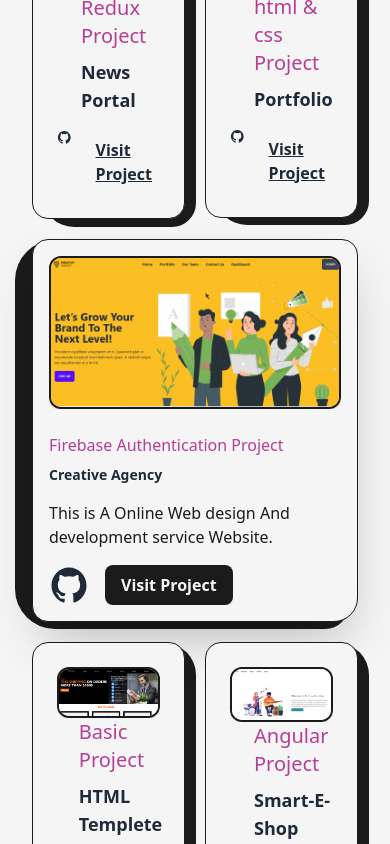
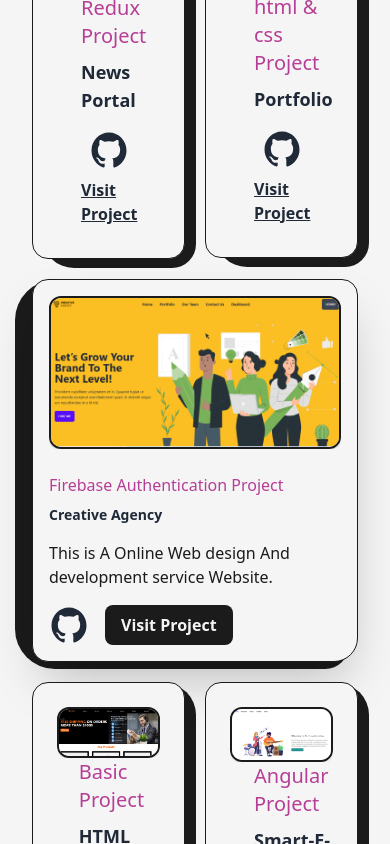
Before and after one commit to sumonhasan55/sumon_hasan_portfolio-nextjs, a Next.js app: page /projects in a window 390 px wide. Shown: the part 780-1624 px from the top of the page. Built offline with nearby package versions, Linux system fonts and the light colour scheme.

Commit message:
responsive cheacked

```diff
--- a/src/pages/projects.js
+++ b/src/pages/projects.js
@@ -86,7 +86,7 @@ const Project = ({ img, type, title, github, link }) => {
 
 
                 </div>
-                <div className="flex justify-between w-full mt-2">
+                <div className="flex justify-between w-full md:flex-col md:items-center mt-2">
                     <Link href={github} target="_blank" className="w-10"><GithubIcon /></Link>
                     <Link href={link} target="_blank" className="p-2 px-2 ml-4 text-lg font-semibold underline md:text-base">Visit Project</Link>
                 </div>
```
